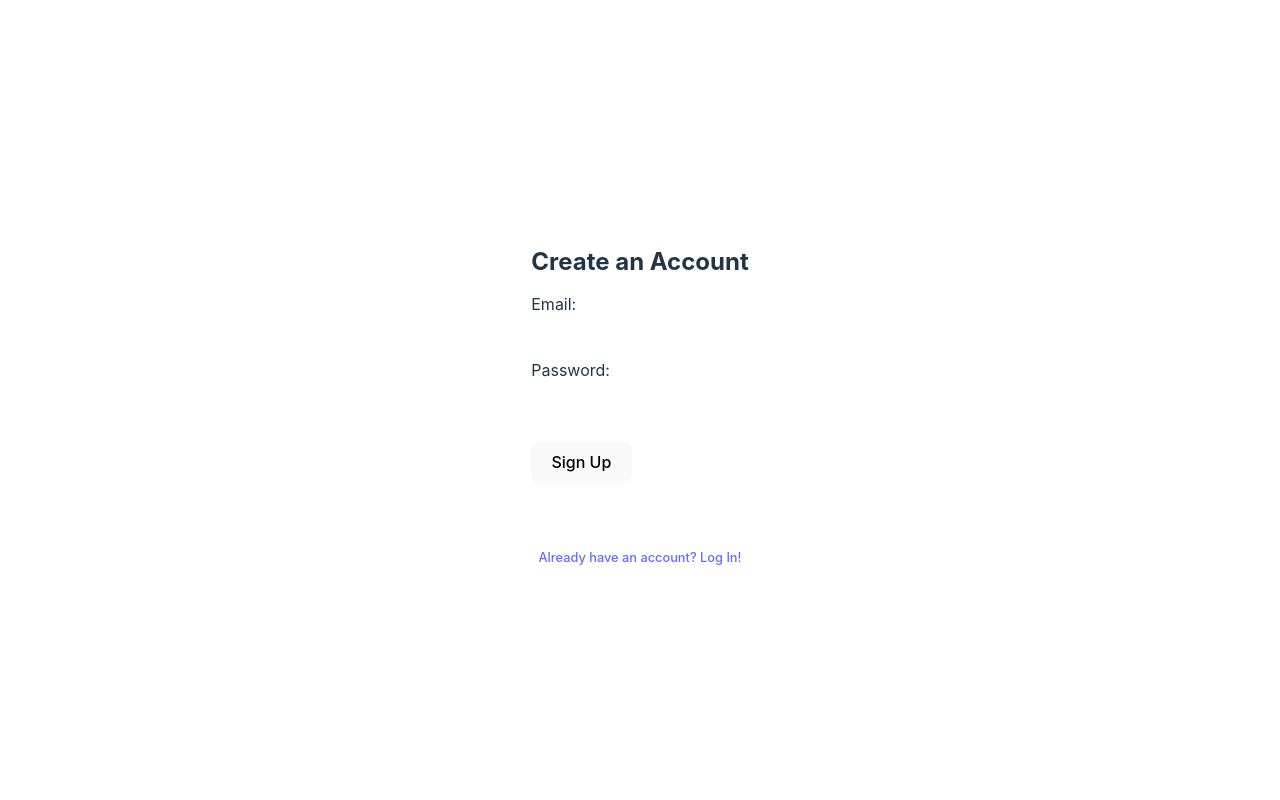
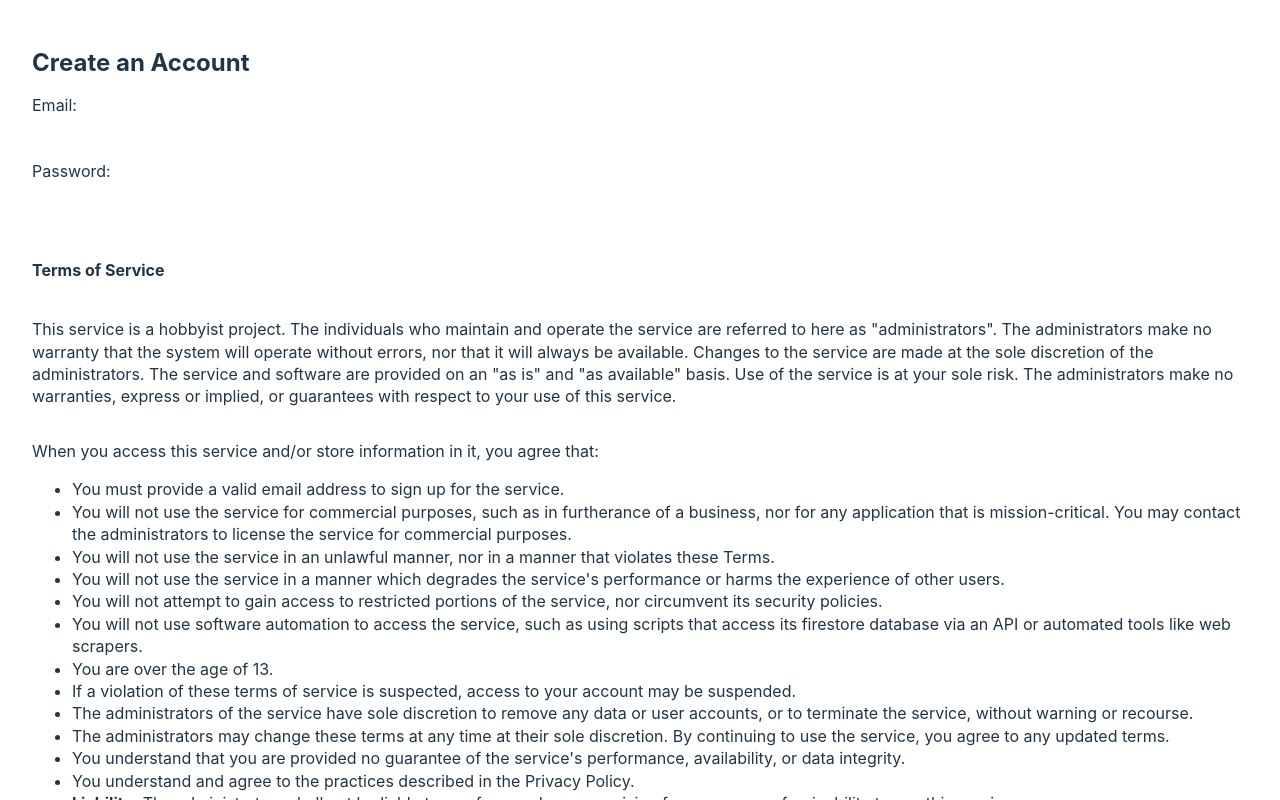
Before and after one commit to mmcknett/loggr, a React (Vite) app: page / in a window 1280 px wide. Both pictures are taken after a click on the link "Don't have an account yet? Sign Up!". Shown: the top 800 px of the page. Built offline with nearby package versions, Linux system fonts and the light colour scheme; no server answers.

Commit message:
feat: Add ToS and Privacy Policy
These are hard-coded into the SingupForm for now.
Later, I'll add multiple pages with React Router and give them separate
pages available vai a footer.

```diff
--- a/src/App.css
+++ b/src/App.css
@@ -10,10 +10,14 @@ body {
   text-align: center;
 }
 
+p {
+  text-align: left;
+}
+
 .App {
   display: flex;
   flex-direction: column;
-  min-width: 40vw;
+  min-width: 60vw;
 }
 
 /* Nav bar styling */
@@ -46,7 +50,6 @@ form {
   display: flex;
   flex-direction: column;
   align-items: flex-start;
-  align-self: center;
 }
 
 input {
@@ -54,8 +57,18 @@ input {
   border: unset;
 }
 
-input + label, textarea + label, datalist + label {
+input[type=email] + label,
+input[type=password] + label,
+input[type=text] + label,
+textarea + label,
+datalist + label,
+.space-above
+{
   margin-top: 1rem;
+}
+
+.large-space-above {
+  margin-top: 3em;
 }
 
 .delete-button {
@@ -130,4 +143,5 @@ table {
 .signup-link {
   cursor: pointer;
   font-size: .8em;
+  text-align: left;
 }
--- a/src/components/SignupForm.tsx
+++ b/src/components/SignupForm.tsx
@@ -1,12 +1,19 @@
 import { FirebaseContext } from '../data/FirebaseContext';
-import { useContext } from 'react';
+import { useContext, useState } from 'react';
 import { createUserWithEmailAndPassword } from 'firebase/auth';
 import { EmailPasswordForm, Email, Password, LastError } from './email-password-form';
 
 export function SignupForm() {
   const { auth } = useContext(FirebaseContext)!;
 
+  const [tosAccepted, setTosAccepted] = useState(false);
+  const [privacyAccepted, setPrivacyAccepted] = useState(false);
+
   const signup = async (email: Email, password: Password): Promise<LastError> => {
+    if (!tosAccepted || !privacyAccepted) {
+      return "You must agree to the Terms of Service and Privacy Policy.";
+    }
+
     try {
       await createUserWithEmailAndPassword(auth, email, password);
       return '';
@@ -22,6 +29,74 @@ export function SignupForm() {
       submit={ signup }
       formTitle='Create an Account'
       submitText='Sign Up'
-    />
+    >
+      <h4 className='large-space-above'>Terms of Service</h4>
+      <p>
+      This service is a hobbyist project. The individuals who maintain and operate the service are referred to here as "administrators". The administrators make no warranty that the system will operate without errors, nor that it will always be available.
+      Changes to the service are made at the sole discretion of the administrators. The service and software are provided on an "as is" and "as available" basis. Use of the service is at your sole risk. The administrators make no warranties, express or implied, or guarantees
+      with respect to your use of this service.
+      </p>
+      <p>When you access this service and/or store information in it, you agree that:
+      <ul>
+        <li>You must provide a valid email address to sign up for the service.</li>
+        <li>You will not use the service for commercial purposes, such as in furtherance of a business, nor for any application that is mission-critical. You may contact the administrators to license the service for commercial purposes.</li>
+        <li>You will not use the service in an unlawful manner, nor in a manner that violates these Terms.</li>
+        <li>You will not use the service in a manner which degrades the service's performance or harms the experience of other users.</li>
+        <li>You will not attempt to gain access to restricted portions of the service, nor circumvent its security policies.</li>
+        <li>You will not use software automation to access the service, such as using scripts that access its firestore database via an API or automated tools like web scrapers.</li>
+        <li>You are over the age of 13.</li>
+        <li>If a violation of these terms of service is suspected, access to your account may be suspended.</li>
+        <li>The administrators of the service have sole discretion to remove any data or user accounts, or to terminate the service, without warning or recourse.</li>
+        <li>The administrators may change these terms at any time at their sole discretion. By continuing to use the service, you agree to any updated terms.</li>
+        <li>You understand that you are provided no guarantee of the service's performance, availability, or data integrity.</li>
+        <li>You understand and agree to the practices described in the Privacy Policy.</li>
+        <li><strong>Liability</strong>: The administrators shall not be liable to you for any damages arising from your use of or inability to use this service.</li>
+      </ul>
+      <small>Terms of Service date: January 31, 2023</small>
+      </p>
+
+      <div className="horiz">
+        <input type="checkbox" id="tos" name="tos" value="tos"
+          checked={ tosAccepted }
+          onChange={ () => setTosAccepted(state => !state) }
+        />
+        <label htmlFor="tos">I agree to the Terms of Service</label>
+      </div>
+
+      <h4 className='large-space-above'>Privacy Policy</h4>
+      <p>
+      This service is a hobbyist project. It provides no guarantee of security or privacy. Security and privacy are provided on a "best effort" basis. The individuals who maintain and operate the service are referred to here as "administrators".
+      You are advised NOT to store sensitive personal or business information information in this system. You understand that:
+      <ul>
+        <li>We collect your email address and sets of data that includes, for example, logs, notes, time stamps, log list names, and drafts.</li>
+        <li>You provide this data directly when you sign up for the service and use the service to store log information.</li>
+        <li>Your email address is used to communicate with you about the status of the service and your account.</li>
+        <li>Your data is stored in Google Firebase services:
+          <ul>
+            <li>Your email address will be stored in the Google Firebase Authentication service.</li>
+            <li>Your data will be stored in Google Firebase Firestore. Firestore collects usage statistics, in aggregate with no personally-identifying information, about your use of the service.</li>
+            <li>No information you enter will be provided to any other third party unless required by law.</li>
+            <li>For more information, see: <a href="https://firebase.google.com/support/privacy">Privacy and Security in Firebase</a>.</li>
+          </ul>
+        </li>
+        <li>Your data will be deleted with reasonable expediency at your request, as long as your account is not suspended pending an investigation of violation of the terms of service.</li>
+        <li>Your data is NOT encrypted. Therefore, administrators have access to your data. The administrators use this access only to:
+          <ul>
+            <li>Provide you with support in accessing your data if you request support.</li>
+            <li>Maintain the service and keep it in working order, including making regular backups.</li>
+            <li>Comply with legal obligations.</li>
+          </ul>
+        </li>
+      </ul>
+      <small>Privacy Policy date: January 31, 2023</small>
+      </p>
+      <div className="horiz">
+        <input type="checkbox" id="privacy" name="privacy" value="privacy"
+          checked={ privacyAccepted }
+          onChange={ () => setPrivacyAccepted(state => !state) }
+        />
+        <label htmlFor='privacy'>I agree to the Privacy Policy</label>
+      </div>
+    </EmailPasswordForm>
   );
 }
--- a/src/components/email-password-form.tsx
+++ b/src/components/email-password-form.tsx
@@ -1,4 +1,4 @@
-import React, { useCallback } from 'react';
+import React, { PropsWithChildren, useCallback } from 'react';
 import { Email, LastError, Password, useEmailPasswordForm } from './email-password-form-reducer';
 
 export type { Email, Password, LastError };
@@ -8,7 +8,7 @@ export interface IEmailPasswordFormProps {
   submitText: string
 }
 
-export function EmailPasswordForm(props: IEmailPasswordFormProps) {
+export function EmailPasswordForm(props: PropsWithChildren<IEmailPasswordFormProps>) {
   const [state, dispatch] = useEmailPasswordForm();
 
   const submit = useCallback(
@@ -51,6 +51,8 @@ export function EmailPasswordForm(props: IEmailPasswordFormProps) {
       <label htmlFor='password'>Password:</label>
       <input autoComplete='current-password' type='password' id='password' name='password' value={state.password} onChange={handleChange} />
 
+      { props.children }
+
       <div id='submit-row' className='horiz'>
         <button type='submit'>{ props.submitText }</button>
       </div>
```
